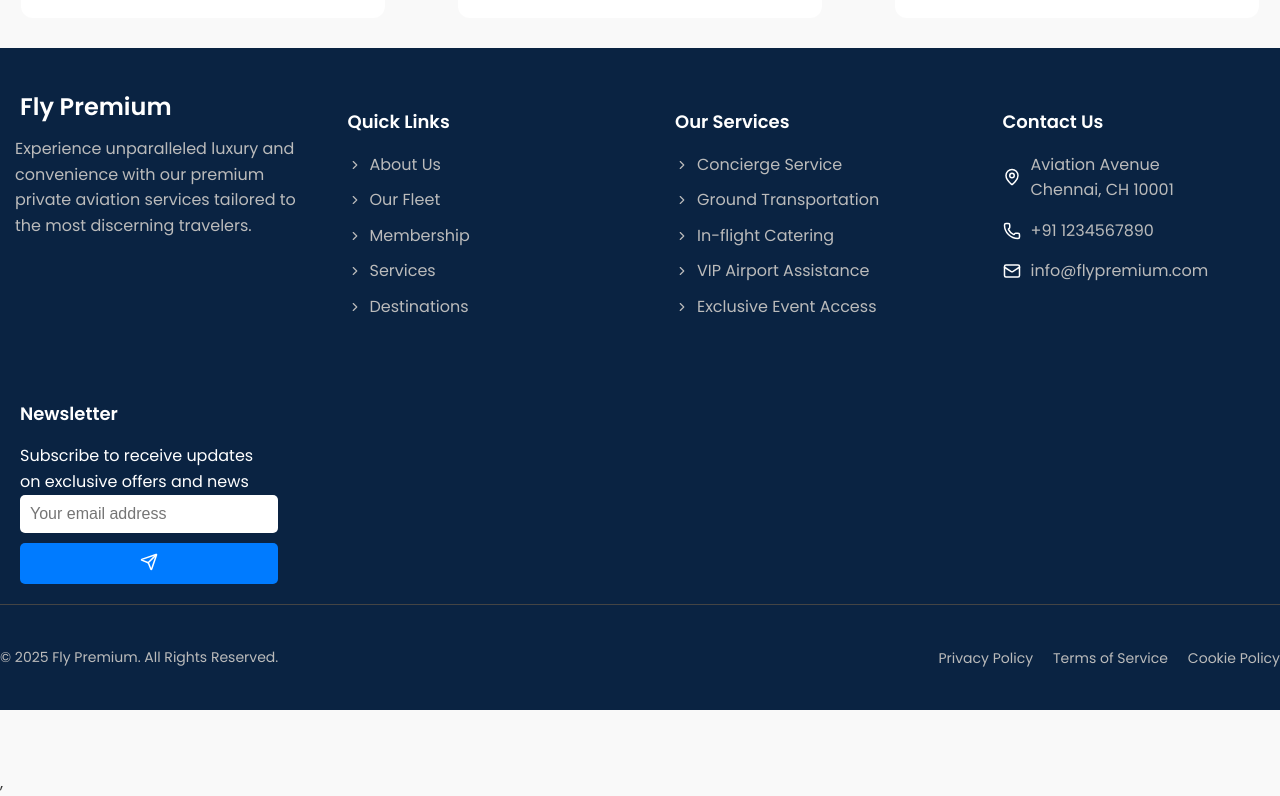
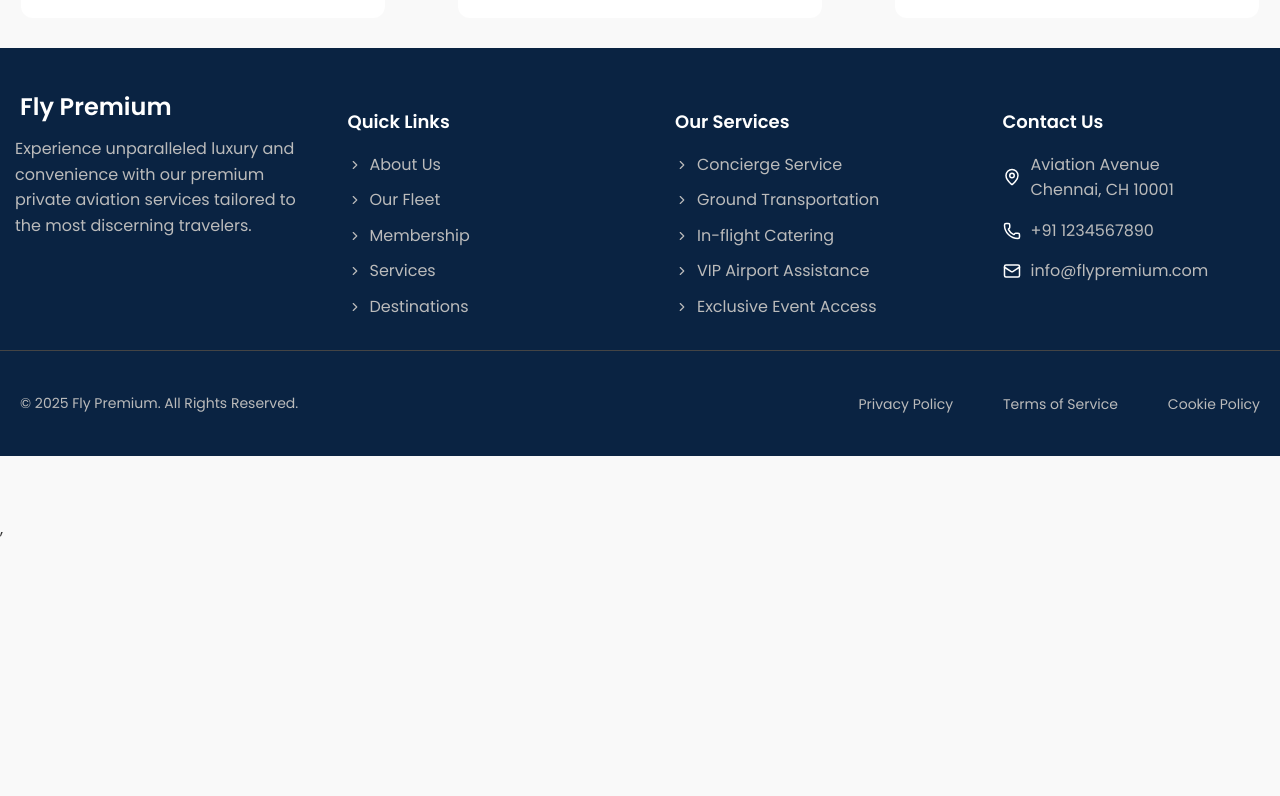
Before and after one commit to Mridul012/Endsem, a React (Vite) app: page / in a window 1280 px wide. Shown: the part 2086-2882 px from the top of the page. After the commit the page ends 2628 px from the top, so only its background shows below. Built offline with nearby package versions, Linux system fonts and the light colour scheme.

Commit message:
footer changed

```diff
--- a/src/components/Footer.css
+++ b/src/components/Footer.css
@@ -94,31 +94,7 @@
     color: #bbb;
   }
 
-  .newsletter-form {
-    display: flex;
-    flex-direction: column;
-  }
 
-  .newsletter-form input {
-    padding: 10px;
-    border: none;
-    border-radius: 5px;
-    margin-bottom: 10px;
-    font-size: 16px;
-  }
-
-  .newsletter-form button {
-    background-color: #007bff;
-    color: #fff;
-    padding: 10px;
-    border: none;
-    border-radius: 5px;
-    cursor: pointer;
-  }
-
-  .newsletter-form button:hover {
-    background-color: #0056b3;
-  }
 
   .footer-bottom {
     margin-top: 40px;
@@ -133,11 +109,13 @@
   .copyright {
     font-size: 14px;
     color: #bbb;
+    margin-left: 20px;
   }
 
   .legal-links a {
     color: #bbb;
-    margin-left: 20px;
+    margin-left: 30px;
+    margin-right: 20px;
     font-size: 14px;
     text-decoration: none;
   }
--- a/src/components/Footer.jsx
+++ b/src/components/Footer.jsx
@@ -98,20 +98,7 @@ import "./Footer.css"
                 </div>
               </div>
 
-              <div className="footer-newsletter">
-                <h3>Newsletter</h3>
-                <p>Subscribe to receive updates on exclusive offers and news</p>
-                <form className="newsletter-form">
-                  <input
-                    type="email"
-                    placeholder="Your email address"
-                    required
-                  />
-                  <button type="submit" aria-label="Subscribe">
-                    <Send size={18} />
-                  </button>
-                </form>
-              </div>
+
             </div>
           </div>
         </div>
```
